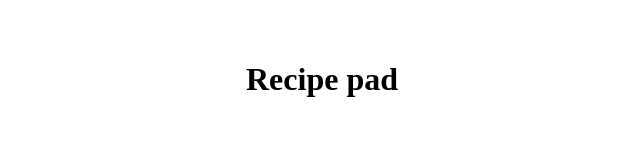
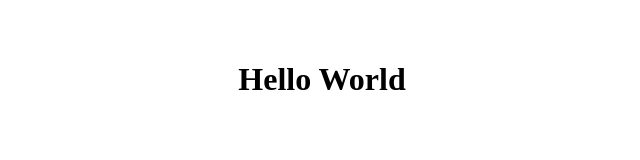
Before and after one commit to monalizadsg/recipe-pad, a React (Vite) app: page / in a window 1280 px wide. Shown: the top 160 px of the page, without its empty margins (318-958 px from the left). Built offline with nearby package versions, Linux system fonts and the light colour scheme.

Commit message:
add header

```diff
--- a/src/App.jsx
+++ b/src/App.jsx
@@ -1,9 +1,10 @@
 import "./App.css";
+import Header from "./components/Header";
 
 function App() {
   return (
     <>
-      <h1>Recipe pad</h1>
+      <Header />
     </>
   );
 }
--- a/src/components/Header.jsx
+++ b/src/components/Header.jsx
@@ -0,0 +1,5 @@
+function Header() {
+  return <h1>Hello World</h1>;
+}
+
+export default Header;
```
